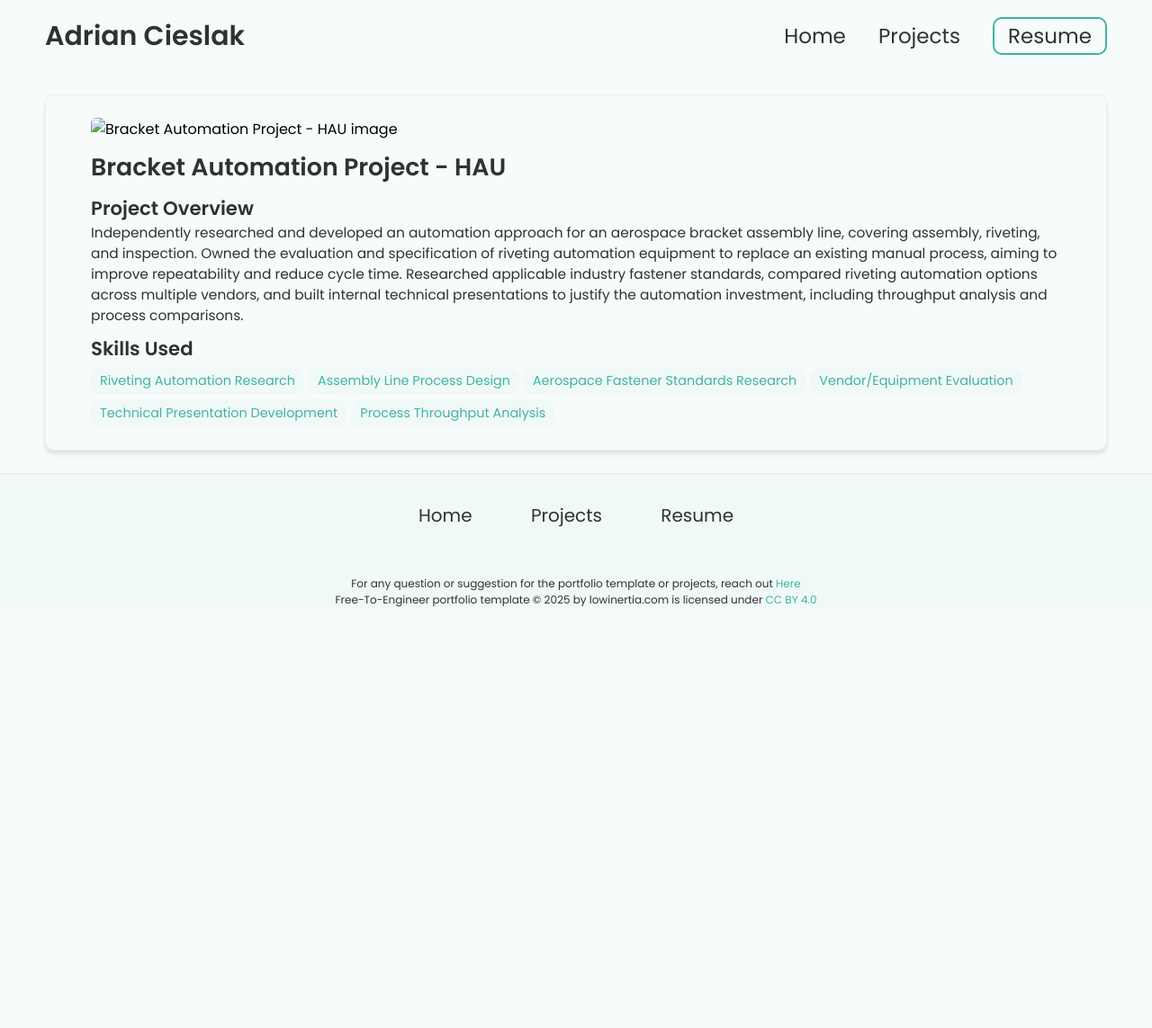
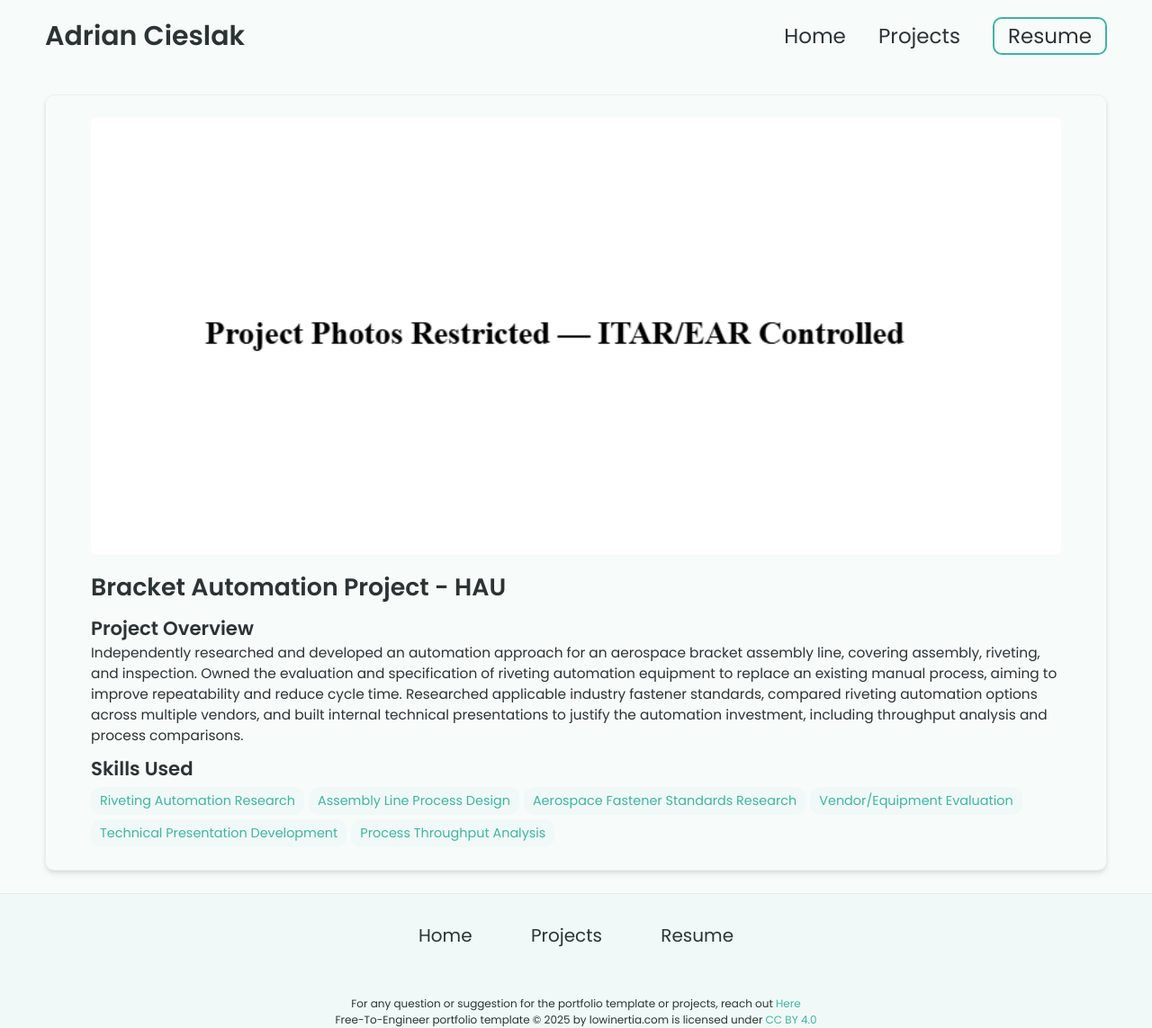
Before and after one commit to AdrianCieslak0423/AdrianCieslak0423.github.io, a Jekyll site: the page built from _projects/Bracket-Automation-Project-HAU/index.md, in a window 1280 px wide. Shown: the whole page at 90% size. Built offline with Jekyll 4.4.1, drawn with Linux system fonts in a browser that asks for light colours; before the commit the page ends 900 px from its top, so only the background shows below that.

Commit message:
Update index.md

```diff
--- a/_projects/Bracket-Automation-Project-HAU/index.md
+++ b/_projects/Bracket-Automation-Project-HAU/index.md
@@ -9,5 +9,5 @@ skills:
   - Vendor/Equipment Evaluation
   - Technical Presentation Development
   - Process Throughput Analysis
-main-image: /
+main-image: /Screenshot 2026-07-29 215359.png
 ---
```
